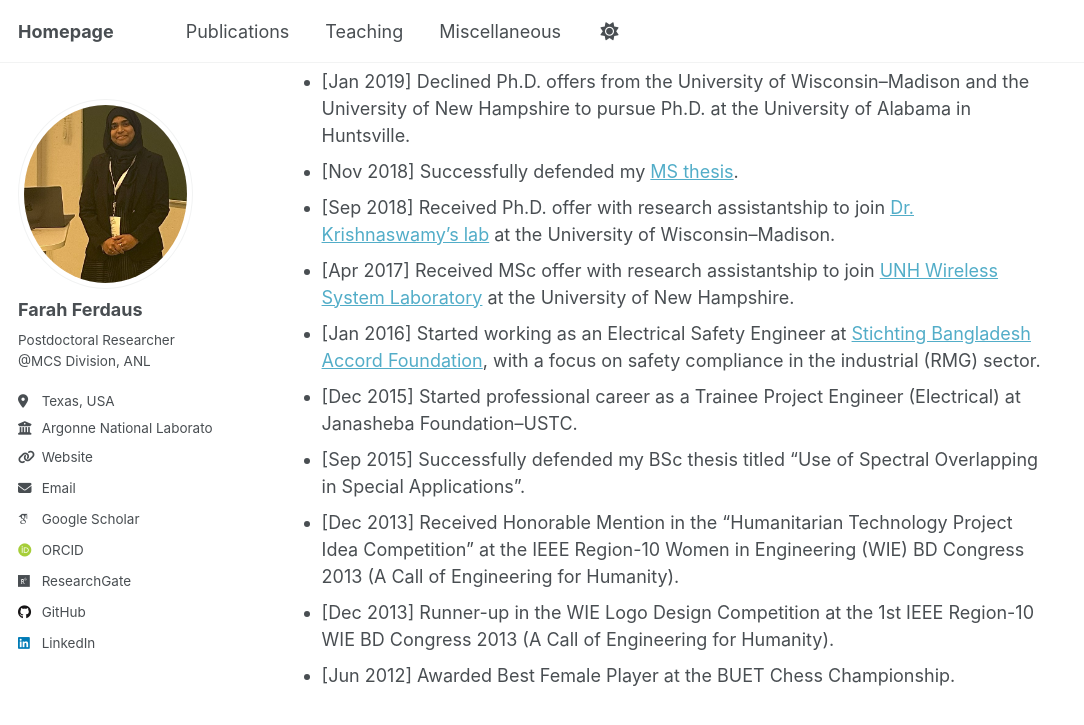
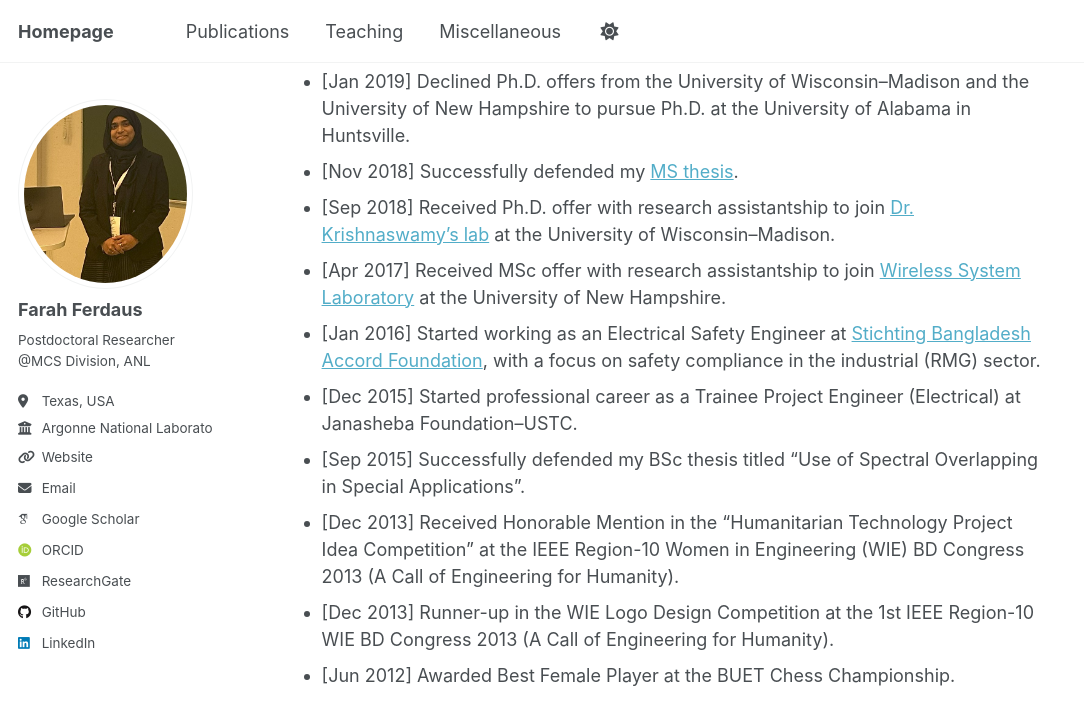
Before and after one commit to fferdaus/fferdaus.github.io, a Jekyll site: the page built from _pages/about.md, in a window 1280 px wide and 900 px high, scrolled down 3496 px. Shown: the top 725 px of the window, without its empty margins (0-1084 px from the left). Built offline with Jekyll 4.4.1, drawn with Linux system fonts in a browser that asks for light colours; some web fonts are replaced.

Commit message:
Update about.md

```diff
--- a/_pages/about.md
+++ b/_pages/about.md
@@ -87,7 +87,7 @@ She has published numerous scientific articles, including journal articles, conf
 - [Jan 2019] Declined Ph.D. offers from the University of Wisconsin–Madison and the University of New Hampshire to pursue Ph.D. at the University of Alabama in Huntsville.
 - [Nov 2018] Successfully defended my [MS thesis](https://www.proquest.com/openview/fc2609e2f960bdda4da60559ab25f92e/1?pq-origsite=gscholar&cbl=18750&diss=y).
 - [Sep 2018] Received Ph.D. offer with research assistantship to join [Dr. Krishnaswamy's lab](https://engineering.wisc.edu/directory/profile/bhuvana-krishnaswamy/) at the University of Wisconsin–Madison.
-- [Apr 2017] Received MSc offer with research assistantship to join [UNH Wireless System Laboratory](https://nicholasjkirsch.com/) at the University of New Hampshire.
+- [Apr 2017] Received MSc offer with research assistantship to join [Wireless System Laboratory](https://nicholasjkirsch.com/) at the University of New Hampshire.
 - [Jan 2016] Started working as an Electrical Safety Engineer at [Stichting Bangladesh Accord Foundation](https://bangladeshaccord.org/), with a focus on safety compliance in the industrial (RMG) sector.
 - [Dec 2015] Started professional career as a Trainee Project Engineer (Electrical) at Janasheba Foundation–USTC.
 - [Sep 2015] Successfully defended my BSc thesis titled "Use of Spectral Overlapping in Special Applications".
```
